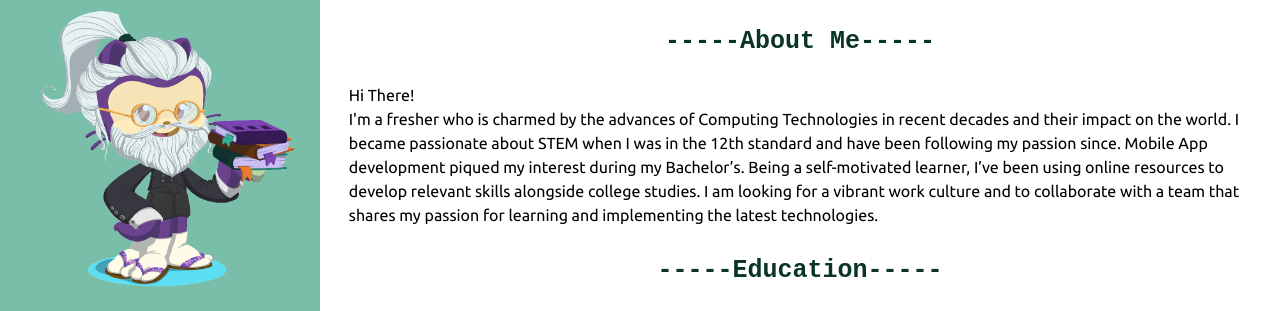
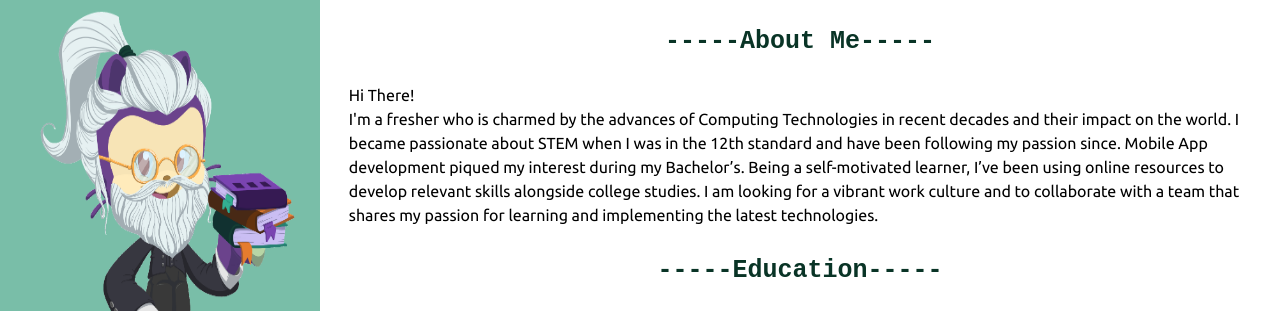
Before and after one commit to happy-san/happy-san.github.io, a plain HTML site: page index.html in a window 1280 px wide. Shown: the top 311 px of the page. Drawn offline with Linux system fonts and the light colour scheme; a web font is replaced by a local one.

Commit message:
Add overflow-y property to main class in css.

```diff
--- a/res/style.css
+++ b/res/style.css
@@ -11,9 +11,11 @@ b{
 }
 
 body{
+    height: 100vh;
     margin: 0%;
     padding: 0%;
     display: flex;
+    flex-direction: row;
 }
 
 ul {
@@ -41,10 +43,11 @@ body .sideBar {
 
 body .main{
     flex: 75%;
+    overflow-y: scroll;
 }
 
 .sideBar .profilePic{
-    height: 25%;
+    height: 55%;
     width: 100%;
     max-width: 100%;
     padding: 3% 0%;
```
